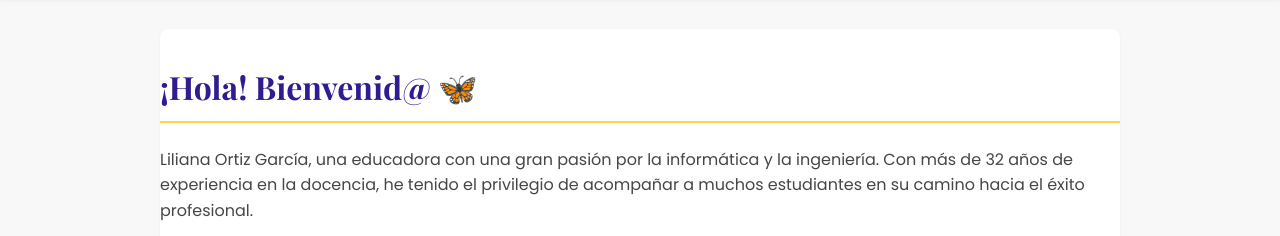
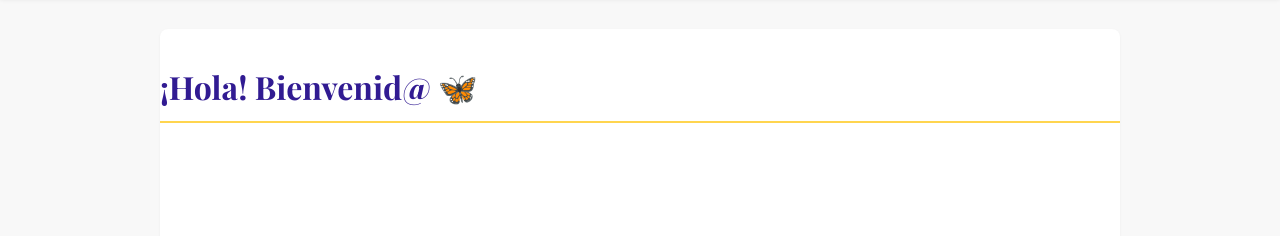
Before and after one commit to IsaiasGL/maestraB, a plain HTML site: page main/index.html in a window 1280 px wide. Shown: the part 374-610 px from the top of the page. Drawn offline with nearby package versions, Linux system fonts and the light colour scheme; grey boxes are pictures that could not be loaded; a script that the page names is missing.

Commit message:
texto corregido

```diff
--- a/main/styles.css
+++ b/main/styles.css
@@ -128,7 +128,7 @@
     }
 
     p {
-      color: #464646;
+      color: #ffffff;
       margin-bottom: 1rem;
     }
 
```
